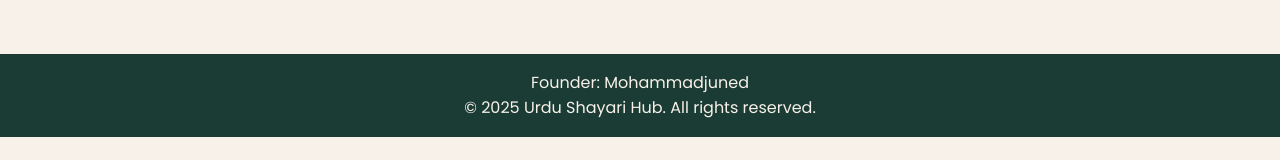
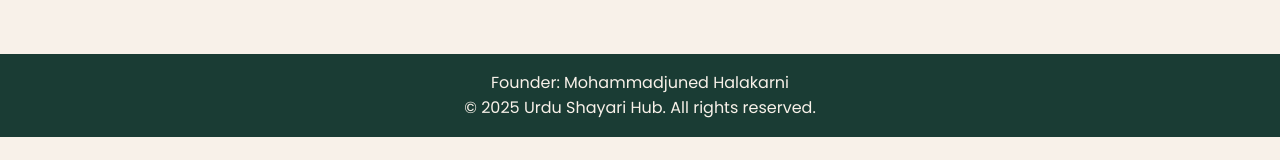
Before and after one commit to MohammadjunedHalakarni/URDU-SHAYARI-HUB, a plain HTML site: page contact.html in a window 1280 px wide. Shown: the part 583-743 px from the top of the page. Drawn offline with Linux system fonts and the light colour scheme; a web font is replaced by a local one.

Commit message:
Update contact.html

```diff
--- a/contact.html
+++ b/contact.html
@@ -32,7 +32,7 @@
 
     <!-- Footer -->
     <footer>
-        <p>Founder: Mohammadjuned</p>
+        <p>Founder: Mohammadjuned Halakarni</p>
         <p>© 2025 Urdu Shayari Hub. All rights reserved.</p>
     </footer>
 
```
